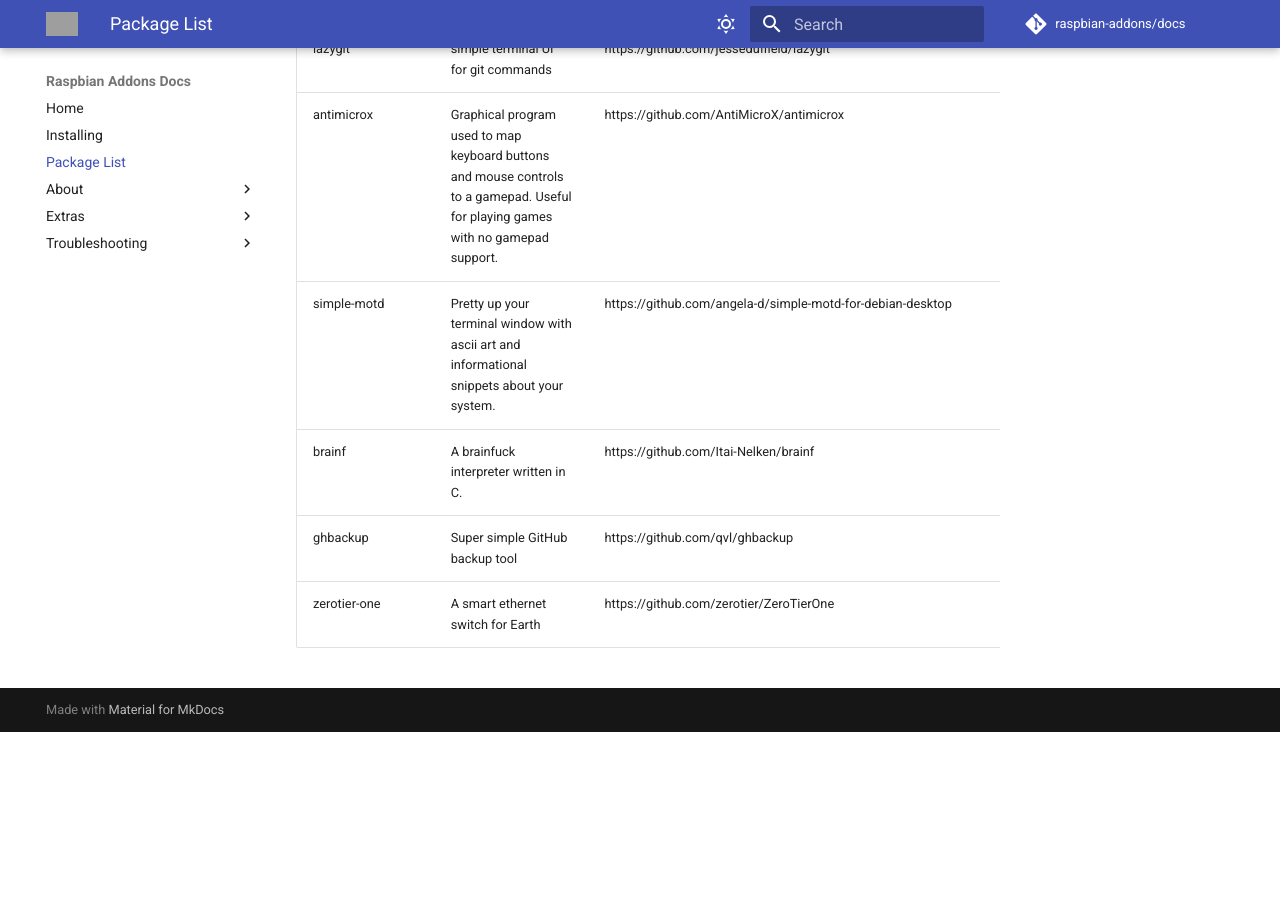
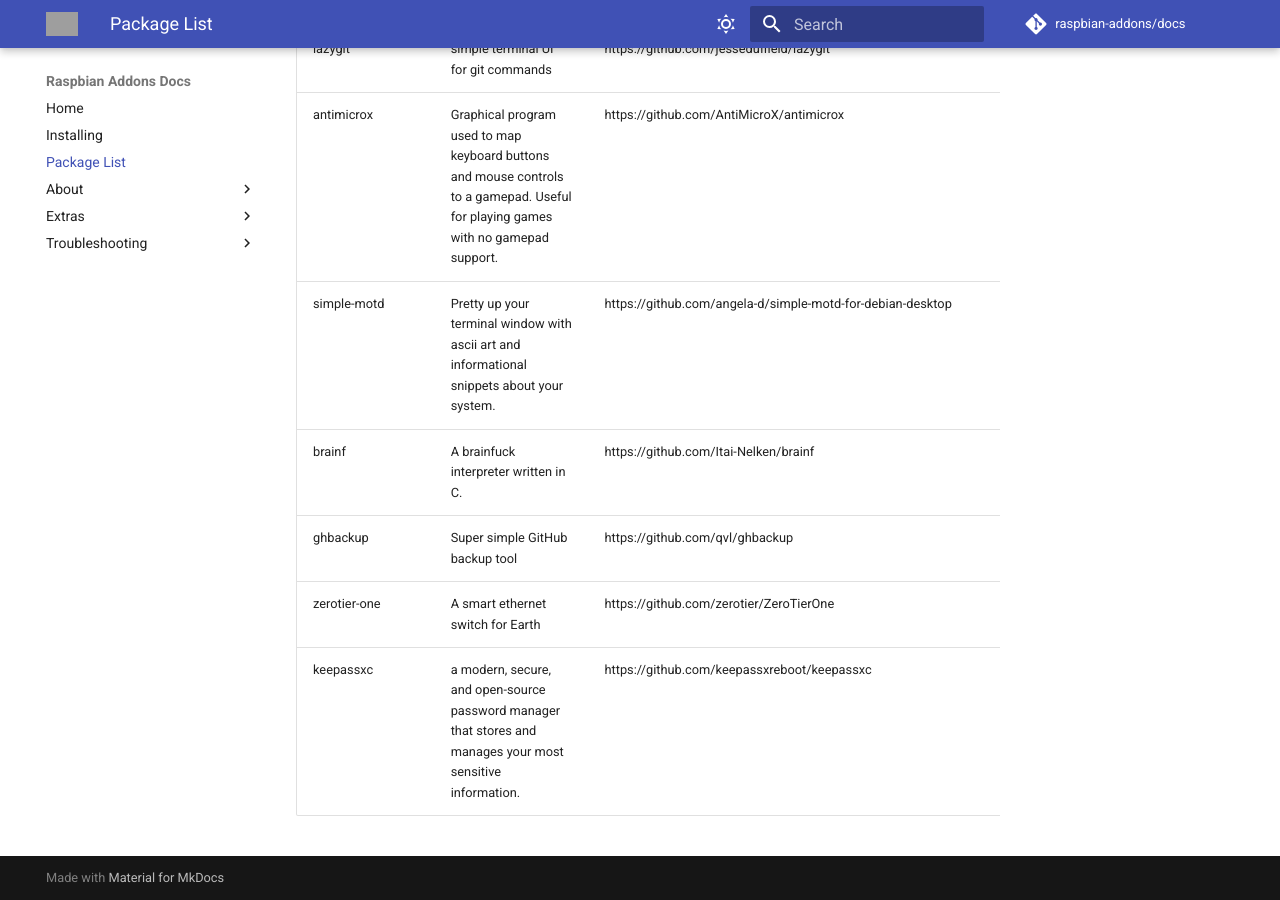
Before and after one commit to raspbian-addons/docs, an MkDocs documentation site: the page built from docs/package-list.md, in a window 1280 px wide and 900 px high, scrolled down 12763 px. Built offline with MkDocs 1.6.1 and Material for MkDocs 9.7.7, drawn with Linux system fonts in a browser that asks for light colours; comment, search, counter and statistics services are not loaded; before the commit the page ends 13495 px from its top, so only the background shows below that; grey boxes are pictures that could not be loaded.

Commit message:
Update package-list.md

```diff
--- a/docs/package-list.md
+++ b/docs/package-list.md
@@ -169,3 +169,4 @@
 | brainf | A brainfuck interpreter written in C. | https://github.com/Itai-Nelken/brainf |
 | ghbackup | Super simple GitHub backup tool | https://github.com/qvl/ghbackup |
 | zerotier-one | A smart ethernet switch for Earth | https://github.com/zerotier/ZeroTierOne |
+| keepassxc | a modern, secure, and open-source password manager that stores and manages your most sensitive information. | https://github.com/keepassxreboot/keepassxc |
```
